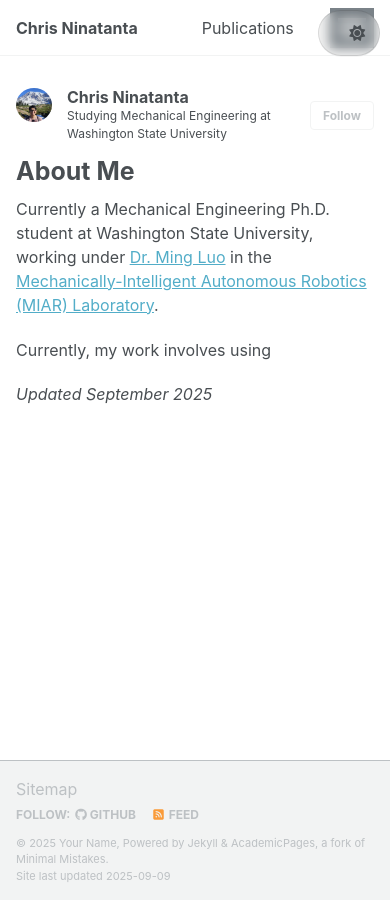
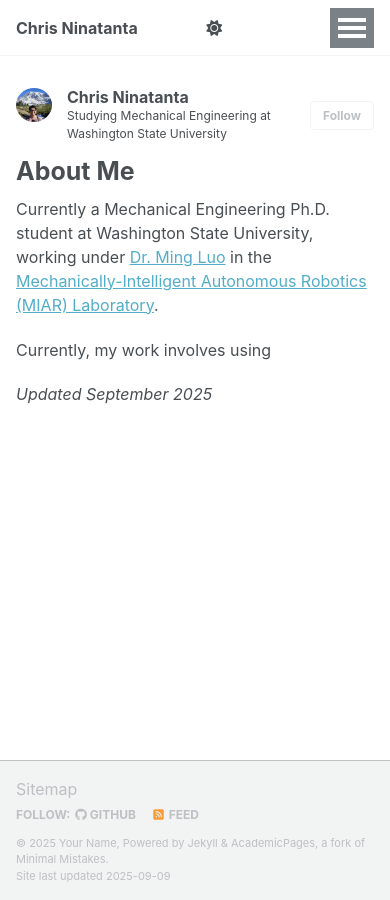
Before and after one commit to C-Ninatanta/c-ninatanta.github.io, a Jekyll site: the page built from _pages/about.md, in a window 390 px wide. Built offline with Jekyll 4.4.1, drawn with Linux system fonts in a browser that asks for light colours; a script that is not in the unit is left out.

Commit message:
Update main.scss

```diff
--- a/assets/css/main.scss
+++ b/assets/css/main.scss
@@ -42,31 +42,28 @@
     "vendor/font-awesome/brands"
 ;
 
-/* Keep theme toggle fixed at top-right */
-#theme-toggle {
-  position: fixed;
+/* Pin the theme toggle to the top-right of the screen */
+a[title="toggle theme"] {
+  position: fixed !important;  /* escape the navbar layout */
   top: 1rem;
   right: 1rem;
-  z-index: 9999;   // stays above nav
-  padding: 0.4rem 0.6rem;
+  z-index: 10000;              /* above the header */
+  padding: .35rem .55rem;
   border-radius: 9999px;
-  background: rgba(0, 0, 0, 0.05);
+  background: rgba(0,0,0,.05);
+  border: 1px solid rgba(0,0,0,.1);
   backdrop-filter: blur(6px);
-  border: 1px solid rgba(0, 0, 0, 0.1);
-  cursor: pointer;
 }
 
-/* Adjust spacing on very small screens */
+/* Small-screen tweak so it doesn't collide with the hamburger */
 @media (max-width: 480px) {
-  #theme-toggle {
-    top: 0.6rem;
-    right: 0.6rem;
-  }
+  a[title="toggle theme"] { top: .6rem; right: .6rem; }
 }
 
-/* Hide toggle when printing */
-@media print {
-  #theme-toggle {
-    display: none;
-  }
+/* Optional: remove leftover nav spacing the link used to occupy */
+.site-nav a[title="toggle theme"] {
+  margin-left: 0 !important;
 }
+
+/* Optional: hide in print */
+@media print { a[title="toggle theme"] { display: none; } }
```
